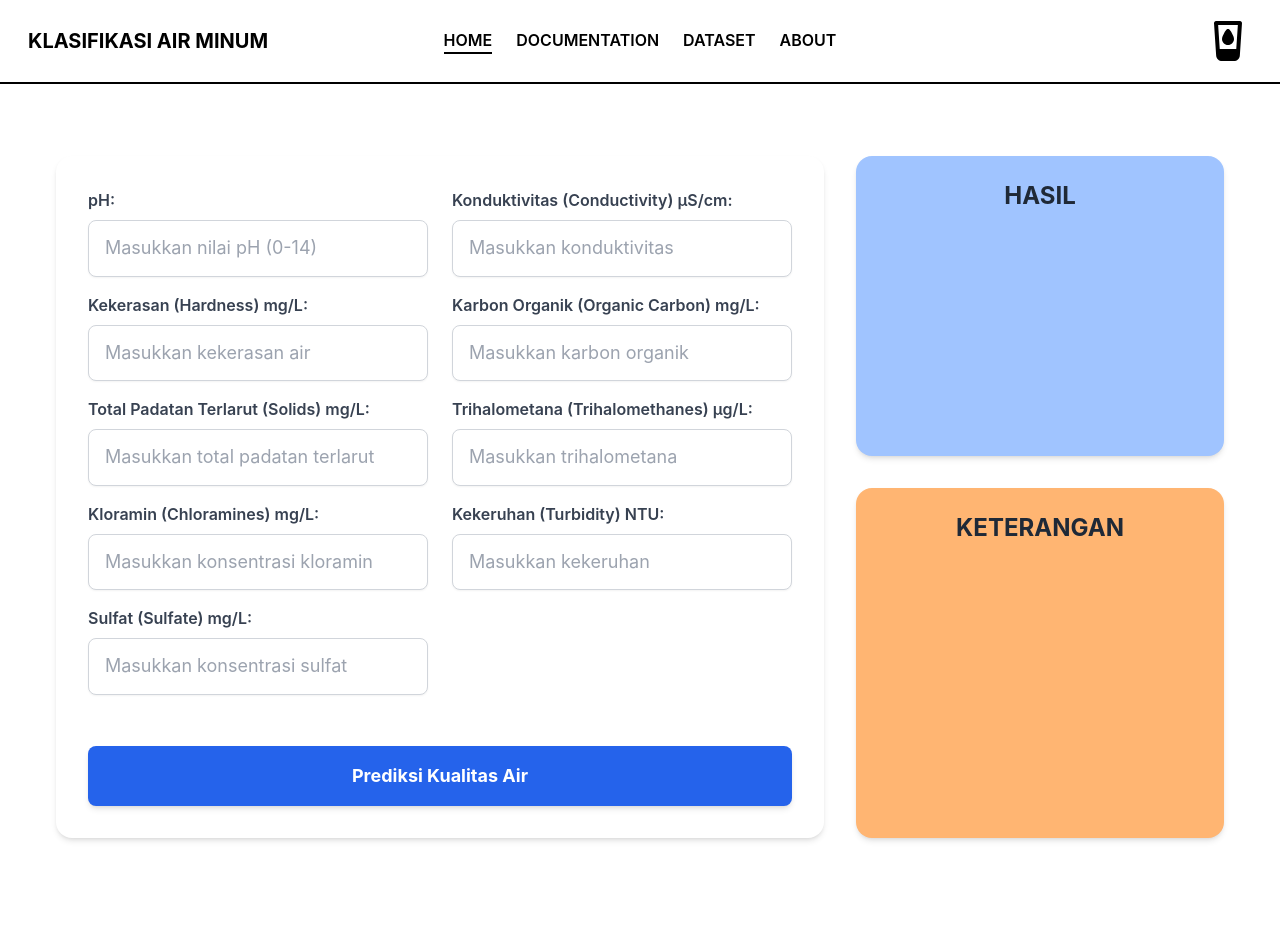
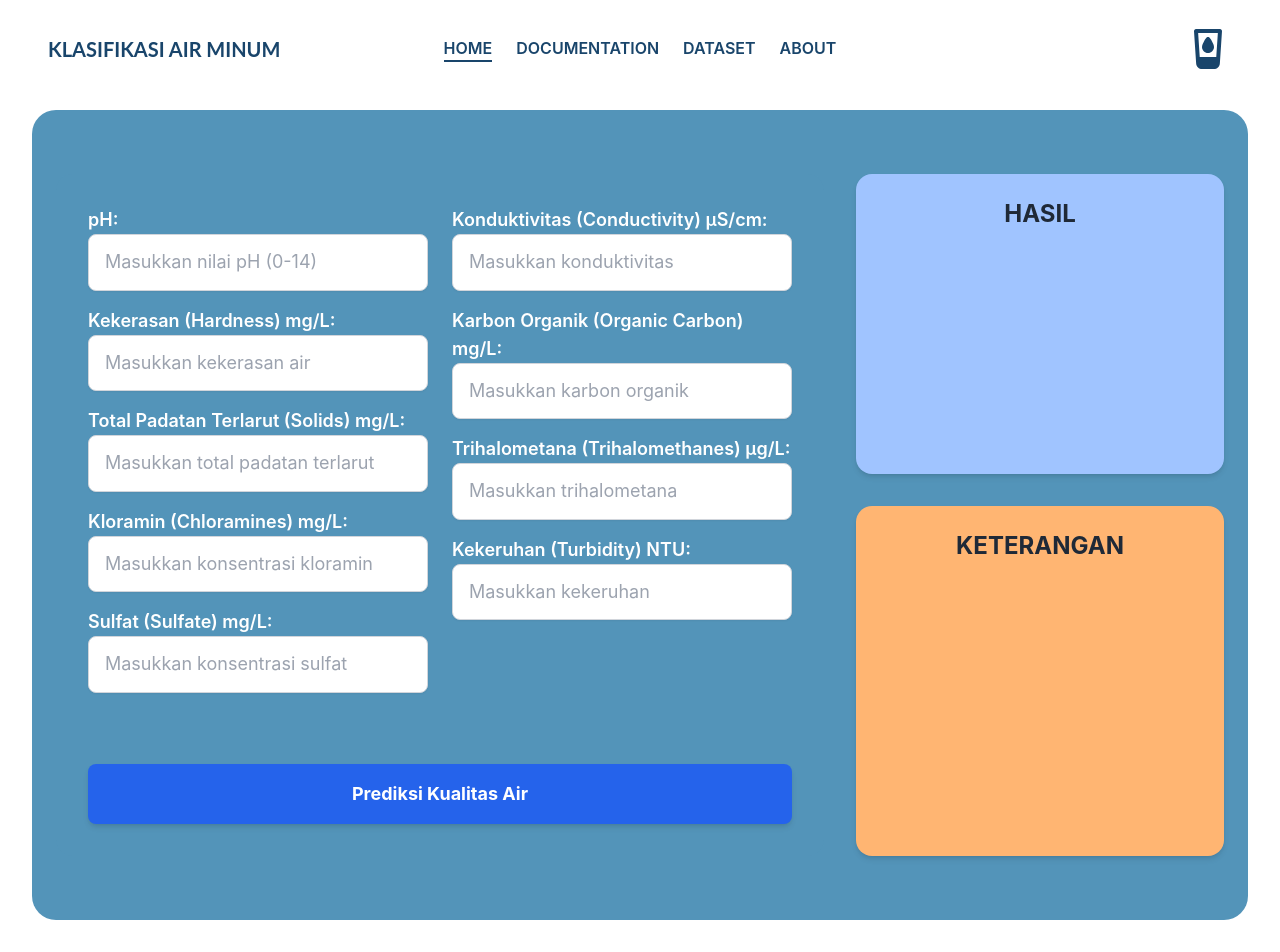
Before and after one commit to AgungSuryana/Klasifikasi-air-minum, a Flask app: page / in a window 1280 px wide. Before the commit the page ends 841 px from the top, so only its background shows below. Run offline with Flask 3, Linux system fonts and the light colour scheme; parts of the project's set-up code (start-up, migrations or seed data) failed here and were passed over; some libraries are stand-ins or nearby versions.

Commit message:
STYLELING

```diff
--- a/app.py
+++ b/app.py
@@ -81,10 +81,16 @@ def predict():
     X = scaler.transform([features])
     X_selected = selector.transform(X)
 
-    # Prediksi (0 = tidak layak, 1 = layak)
-    prediction = model.predict(X_selected)[0]
+# Prediksi model
+    model_prediction = model.predict(X_selected)[0]
 
-    return jsonify({'prediction': int(prediction), 'reasons': reasons})
+# Override prediksi: jika ada alasan, anggap tidak layak
+    if reasons:
+        prediction = 0
+    else:
+        prediction = int(model_prediction)
+
+    return jsonify({'prediction': prediction, 'reasons': reasons})
 
 if __name__ == '__main__':
     app.run(debug=True)
--- a/static/css/style.css
+++ b/static/css/style.css
@@ -21,7 +21,11 @@ body::-webkit-scrollbar {
     display: none;
 }
 
-
+.lato-bold {
+  font-family: "Lato", sans-serif;
+  font-weight: 700;
+  font-style: normal;
+}
 
 #scroll-bar {
     position: fixed;
--- a/templates/components/form_prediksi.html
+++ b/templates/components/form_prediksi.html
@@ -1,20 +1,20 @@
 <!-- Main Content Area -->
-<main class="mt-10 px-6 grid grid-cols-1 lg:grid-cols-3 gap-8">
+<main class=" rounded-3xl bg-[#5394b9] p-16 px-6 grid grid-cols-1 lg:grid-cols-3 gap-8">
     <section
-        class="lg:col-span-2 bg-white main-content-bg rounded-2xl p-8 relative overflow-hidden shadow-md min-h-[650px] flex flex-col justify-between items-start w-full">
-        <form id="prediction-form" class="space-y-6 w-full flex flex-col justify-between h-full">
+        class="lg:col-span-2 bg-[#5394b9] main-content-bg rounded-2xl p-8 relative overflow-hidden min-h-[650px] flex flex-col justify-between items-start w-full">
+        <form id="prediction-form" class=" text-white space-y-6 w-full flex flex-col justify-between h-full">
             <div class="grid grid-cols-1 md:grid-cols-2 gap-x-6 gap-y-4">
                 <!-- Kolom 1 -->
                 <div>
                     <div class="form-group">
-                        <label for="ph" class="block text-gray-700 text-md font-semibold mb-2">pH:</label>
+                        <label for="ph" class="blocktext-white text-lg font-semibold mb-2">pH:</label>
                         <input type="number" step="any" id="ph" name="ph" required
                             placeholder="Masukkan nilai pH (0-14)"
                             class="text-lg shadow-sm appearance-none border border-gray-300 rounded-lg w-full py-4 px-4 text-gray-800 leading-tight focus:outline-none focus:ring-2 focus:ring-blue-500 focus:border-blue-500 transition duration-150" />
                     </div>
 
                     <div class="form-group">
-                        <label for="Hardness" class="block text-gray-700 text-md font-semibold mb-2">Kekerasan
+                        <label for="Hardness" class="blocktext-white text-lg font-semibold mb-2">Kekerasan
                             (Hardness) mg/L:</label>
                         <input type="number" step="any" id="Hardness" name="Hardness" required
                             placeholder="Masukkan kekerasan air"
@@ -22,7 +22,7 @@
                     </div>
 
                     <div class="form-group">
-                        <label for="Solids" class="block text-gray-700 text-md font-semibold mb-2">Total Padatan
+                        <label for="Solids" class="blocktext-white text-lg font-semibold mb-2">Total Padatan
                             Terlarut (Solids) mg/L:</label>
                         <input type="number" step="any" id="Solids" name="Solids" required
                             placeholder="Masukkan total padatan terlarut"
@@ -30,7 +30,7 @@
                     </div>
 
                     <div class="form-group">
-                        <label for="Chloramines" class="block text-gray-700 text-md font-semibold mb-2">Kloramin
+                        <label for="Chloramines" class="blocktext-white text-lg font-semibold mb-2">Kloramin
                             (Chloramines) mg/L:</label>
                         <input type="number" step="any" id="Chloramines" name="Chloramines" required
                             placeholder="Masukkan konsentrasi kloramin"
@@ -38,7 +38,7 @@
                     </div>
 
                     <div class="form-group">
-                        <label for="Sulfate" class="block text-gray-700 text-md font-semibold mb-2">Sulfat (Sulfate)
+                        <label for="Sulfate" class="blocktext-white text-lg font-semibold mb-2">Sulfat (Sulfate)
                             mg/L:</label>
                         <input type="number" step="any" id="Sulfate" name="Sulfate" required
                             placeholder="Masukkan konsentrasi sulfat"
@@ -49,7 +49,7 @@
                 <!-- Kolom 2 -->
                 <div>
                     <div class="form-group">
-                        <label for="Conductivity" class="block text-gray-700 text-md font-semibold mb-2">Konduktivitas
+                        <label for="Conductivity" class="blocktext-white text-lg font-semibold mb-2">Konduktivitas
                             (Conductivity) µS/cm:</label>
                         <input type="number" step="any" id="Conductivity" name="Conductivity" required
                             placeholder="Masukkan konduktivitas"
@@ -57,7 +57,7 @@
                     </div>
 
                     <div class="form-group">
-                        <label for="Organic_carbon" class="block text-gray-700 text-md font-semibold mb-2">Karbon
+                        <label for="Organic_carbon" class="blocktext-white text-lg font-semibold mb-2">Karbon
                             Organik (Organic Carbon) mg/L:</label>
                         <input type="number" step="any" id="Organic_carbon" name="Organic_carbon" required
                             placeholder="Masukkan karbon organik"
@@ -66,7 +66,7 @@
 
                     <div class="form-group">
                         <label for="Trihalomethanes"
-                            class="block text-gray-700 text-md font-semibold mb-2">Trihalometana (Trihalomethanes)
+                            class="blocktext-white text-lg font-semibold mb-2">Trihalometana (Trihalomethanes)
                             µg/L:</label>
                         <input type="number" step="any" id="Trihalomethanes" name="Trihalomethanes" required
                             placeholder="Masukkan trihalometana"
@@ -74,7 +74,7 @@
                     </div>
 
                     <div class="form-group">
-                        <label for="Turbidity" class="block text-gray-700 text-md font-semibold mb-2">Kekeruhan
+                        <label for="Turbidity" class="blocktext-white text-lg font-semibold mb-2">Kekeruhan
                             (Turbidity) NTU:</label>
                         <input type="number" step="any" id="Turbidity" name="Turbidity" required
                             placeholder="Masukkan kekeruhan"
@@ -101,7 +101,7 @@
 
             <!-- Hasil Prediksi -->
             <div id="results-area"
-                class="mt-4 p-6 bg-blue-50 rounded-lg border border-blue-200 shadow-inner hidden w-full flex flex-col justify-center items-center">
+                class="mt-4 p-6 shadow-inner hidden w-full flex flex-col justify-center items-center">
                 <div id="prediction-results" class="flex flex-col items-center justify-center space-y-4 text-lg">
                     <!-- JS akan menambahkan hasil prediksi -->
                 </div>
--- a/templates/components/navbar.html
+++ b/templates/components/navbar.html
@@ -1,27 +1,27 @@
-<div class="grid grid-cols-3 bg-white items-center px-7 py-3 border-b-2 border-black">
+<div class="grid grid-cols-3 bg-transparant items-center px-12 mt-5">
     <!-- Kiri: Judul -->
     <div class="truncate">
-        <h1 class="text-xl font-bold whitespace-nowrap overflow-hidden text-ellipsis">
+        <h1 class="text-xl text-[#19456b] font-bold whitespace-nowrap overflow-hidden lato-bold">
             KLASIFIKASI AIR MINUM
         </h1>
     </div>
 
     <!-- Tengah: Nav (tetap di tengah) -->
-    <nav class="flex justify-center space-x-6 font-semibold py-4">
+    <nav class="flex text-[#19456b] justify-center space-x-6 font-semibold py-4">
         <a href="{{ url_for('home') }}"
-            class="{{ 'border-b-2 border-black' if request.endpoint == 'home' else '' }}">HOME</a>
+            class="{{ 'border-b-2 border-[#19456b]' if request.endpoint == 'home' else '' }}">HOME</a>
         <a href="{{ url_for('dokumentasi') }}"
-            class="{{ 'border-b-2 border-black' if request.endpoint == 'dokumentasi' else '' }}">DOCUMENTATION</a>
+            class="{{ 'border-b-2 border-[#19456b]' if request.endpoint == 'dokumentasi' else '' }}">DOCUMENTATION</a>
         <a href="{{ url_for('dataset') }}"
-            class="{{ 'border-b-2 border-black' if request.endpoint == 'dataset' else '' }}">DATASET</a>
+            class="{{ 'border-b-2  border-[#19456b]' if request.endpoint == 'dataset' else '' }}">DATASET</a>
         <a href="{{ url_for('about') }}"
-            class="{{ 'border-b-2 border-black' if request.endpoint == 'about' else '' }}">ABOUT</a>
+            class="{{ 'border-b-2 border-[#19456b]' if request.endpoint == 'about' else '' }}">ABOUT</a>
     </nav>
 
 
     <!-- Kanan: Cart -->
     <div class="flex justify-end relative">
-        <svg class="w-[48px] h-[48px] text-black" aria-hidden="true" xmlns="http://www.w3.org/2000/svg" fill="none"
+        <svg class="w-[48px] h-[48px] text-[#19456b]" aria-hidden="true" xmlns="http://www.w3.org/2000/svg" fill="none"
             viewBox="0 0 24 24">
             <path fill="currentColor"
                 d="M12 6c-.268 0-.4602.10529-.5254.14309-.0858.0497-.1506.10275-.1893.13652-.0789.06896-.1458.1435-.1939.20022-.1011.11923-.2104.26866-.3176.42564-.2184.31962-.4786.74423-.7284 1.19853-.24933.4535-.49952.9569-.69038 1.43273C9.17832 9.97724 9 10.5183 9 11c0 1.6569 1.3431 3 3 3s3-1.3431 3-3c0-.4817-.1783-1.02276-.355-1.46327-.1909-.47583-.4411-.97923-.6904-1.43273-.2498-.4543-.5099-.87891-.7284-1.19853-.1072-.15698-.2165-.30641-.3176-.42564-.0481-.05672-.1149-.13126-.1939-.20022-.0387-.03377-.1035-.08682-.1892-.13652C12.4602 6.10529 12.268 6 12 6Z" />
--- a/templates/dokumentasi.html
+++ b/templates/dokumentasi.html
@@ -203,10 +203,6 @@
                 ada ketidakseimbangan kelas.</li>
         </ul>
 
-        <p class="text-gray-700 mt-8 text-lg">
-            Dengan memadukan visualisasi Confusion Matrix dengan Laporan Klasifikasi yang terperinci, Anda dapat
-            memperoleh pemahaman yang komprehensif tentang performa model klasifikasi Anda.
-        </p>
     </div>
 
     {% endblock %}
```
